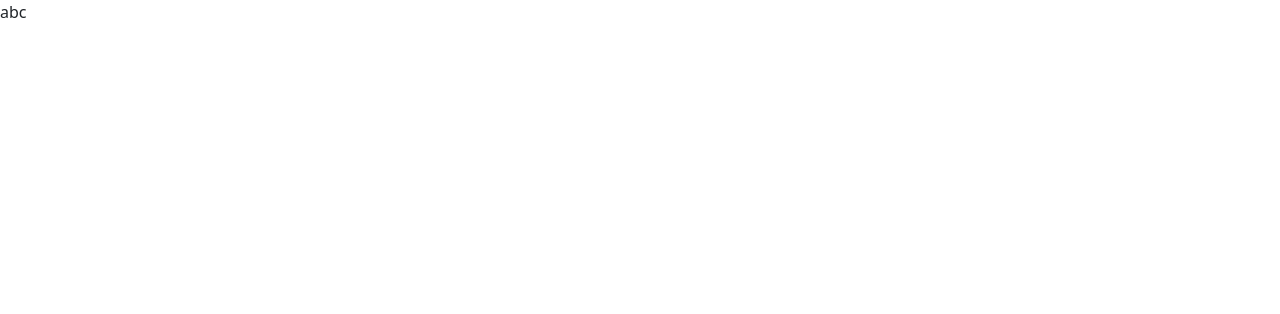
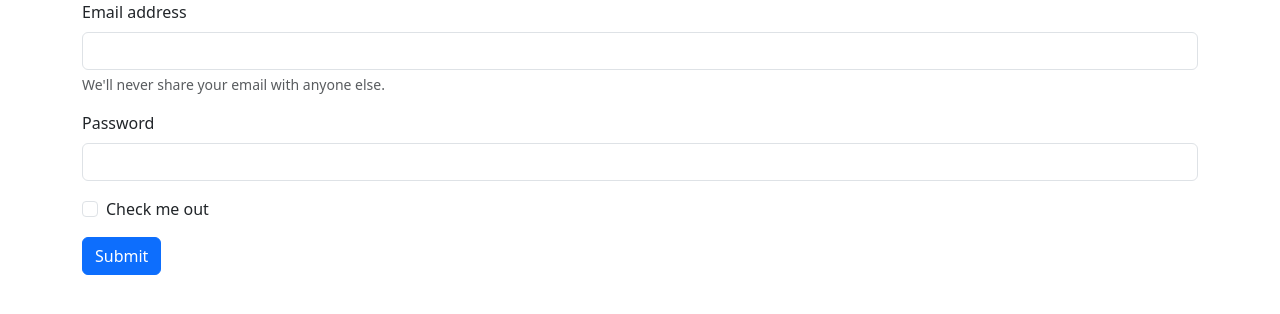
Before and after one commit to KazooBoye/BrewBoardWebApp, a React (Create React App) app: page /register in a window 1280 px wide. Shown: the top 314 px of the page. Built offline with nearby package versions, Linux system fonts and the light colour scheme.

Commit message:
Add files via upload

```diff
--- a/src/App.js
+++ b/src/App.js
@@ -2,18 +2,20 @@
 
 import React from 'react';
 import { BrowserRouter as Router, Routes, Route } from 'react-router-dom';
-import HomePage from './HomePage'; // Import your home page component
-import Register from './Register'; // Import your register page component
+import HomePage from './pages/HomePage';
+import Register from './pages/Register';
+import ShopPage from './pages/ShopPage';
 
 function App() {
     return (
         <Router>
             <Routes>
-                <Route path="/" element={<HomePage />} /> {/* Render HomePage component when URL matches / */}
-                <Route path="/register" element={<Register />} /> {/* Render RegisterPage component when URL matches /register */}
+                <Route path="/" element={<HomePage />} />
+                <Route path="/register" element={<Register />} />
+                <Route path="/shop" element={<ShopPage />} />
             </Routes>
         </Router>
     );
-}
+};
 
 export default App;
--- a/src/Body.js
+++ b/src/Body.js
@@ -1,12 +1,19 @@
 import { Card, ListGroup, ListGroupItem, Container, Row, Col } from 'react-bootstrap';
 import './BrewBoardLogo.png'
+import { useNavigate } from 'react-router-dom'
 
 function Body() {
+
+const navigate = useNavigate();
+
+const HandleRegister = () => {
+    navigate("/shop")
+    }
     return(
         <Container>
             <Row className='align-items-center'>
                 <Col>
-                <Card className='rounded' style={{width: '16rem'}}>
+                <Card onClick={HandleRegister} className='rounded' style={{width: '16rem'}}>
                     <Card.Img variant='top' src="BrewBoardLogo.png" width='300px' height='250px' alt="" />
                     <Card.Body>
                             <Card.Title>Coffee Shop Name</Card.Title>
--- a/src/Header.css
+++ b/src/Header.css
@@ -47,15 +47,16 @@
 
 }
 
-.custom_signin-button:hover {
-    border: none;
+.custom-signin-button:hover {
+    border: 4px;
+    border-color: #392408;
     color: #000000;
     background-color: transparent;
     box-shadow: 0 5px 20px #000000;
 }
 
-.custom_signin-button:active {
-    border: none;
+.custom-signin-button:active {
+    border: #392408;
     background-color: transparent;
     color: #000000;
 }
--- /dev/null
+++ b/src/pages/HomePage.js
@@ -0,0 +1,15 @@
+import React from 'react';
+import Header from '../Header';
+import Search from '../Search';
+import Body from '../Body';
+function HomePage() {
+  return (
+    <div>
+        <Header/>
+        <Search/>
+        <Body/>
+    </div>
+  );
+};
+
+export default HomePage;
--- /dev/null
+++ b/src/pages/Register.css
@@ -0,0 +1,7 @@
+.form-container {
+    display: flex;
+    flex-direction: column;
+    align-items: center;
+    justify-content: center;
+    height: 100vh;
+}
--- /dev/null
+++ b/src/pages/Register.js
@@ -0,0 +1,26 @@
+import React from 'react'
+import { Container } from 'react-bootstrap';
+
+function Register() {
+  return (
+    <Container>
+      <form>
+        <div class="mb-3">
+          <label for="exampleInputEmail1" class="form-label">Email address</label>
+          <input type="email" class="form-control" id="exampleInputEmail1" aria-describedby="emailHelp" />
+          <div id="emailHelp" class="form-text">We'll never share your email with anyone else.</div>
+        </div>
+        <div class="mb-3">
+          <label for="exampleInputPassword1" class="form-label">Password</label>
+          <input type="password" class="form-control" id="exampleInputPassword1" />
+        </div>
+        <div class="mb-3 form-check">
+          <input type="checkbox" class="form-check-input" id="exampleCheck1" />
+          <label class="form-check-label" for="exampleCheck1">Check me out</label>
+        </div>
+        <button type="submit" class="btn btn-primary">Submit</button>
+      </form>
+      </Container>
+  );
+};
+export default Register;
--- /dev/null
+++ b/src/pages/ShopPage.js
@@ -0,0 +1,9 @@
+import React from "react";
+
+function ShopPage() {
+    return (
+        <div>a</div>
+    );
+};
+
+export default ShopPage;
```
